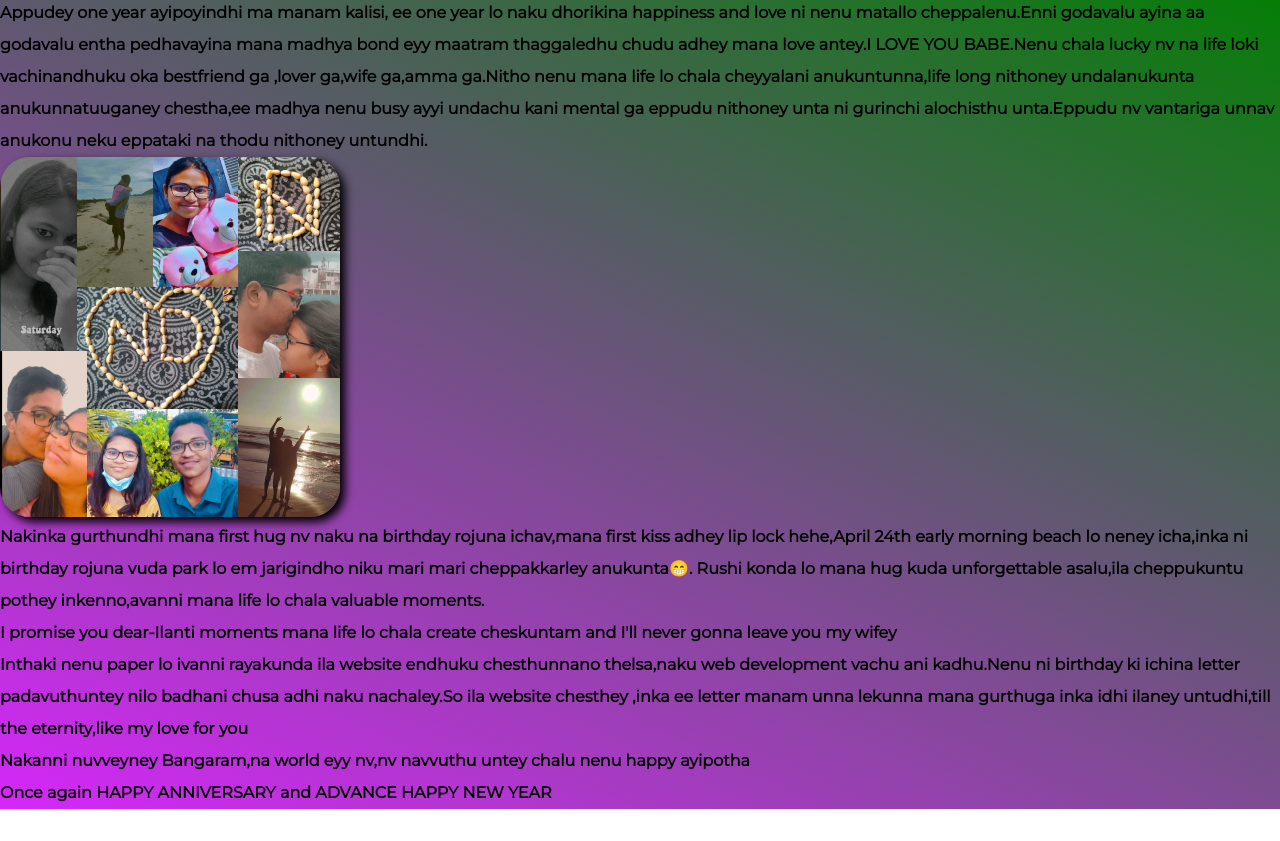
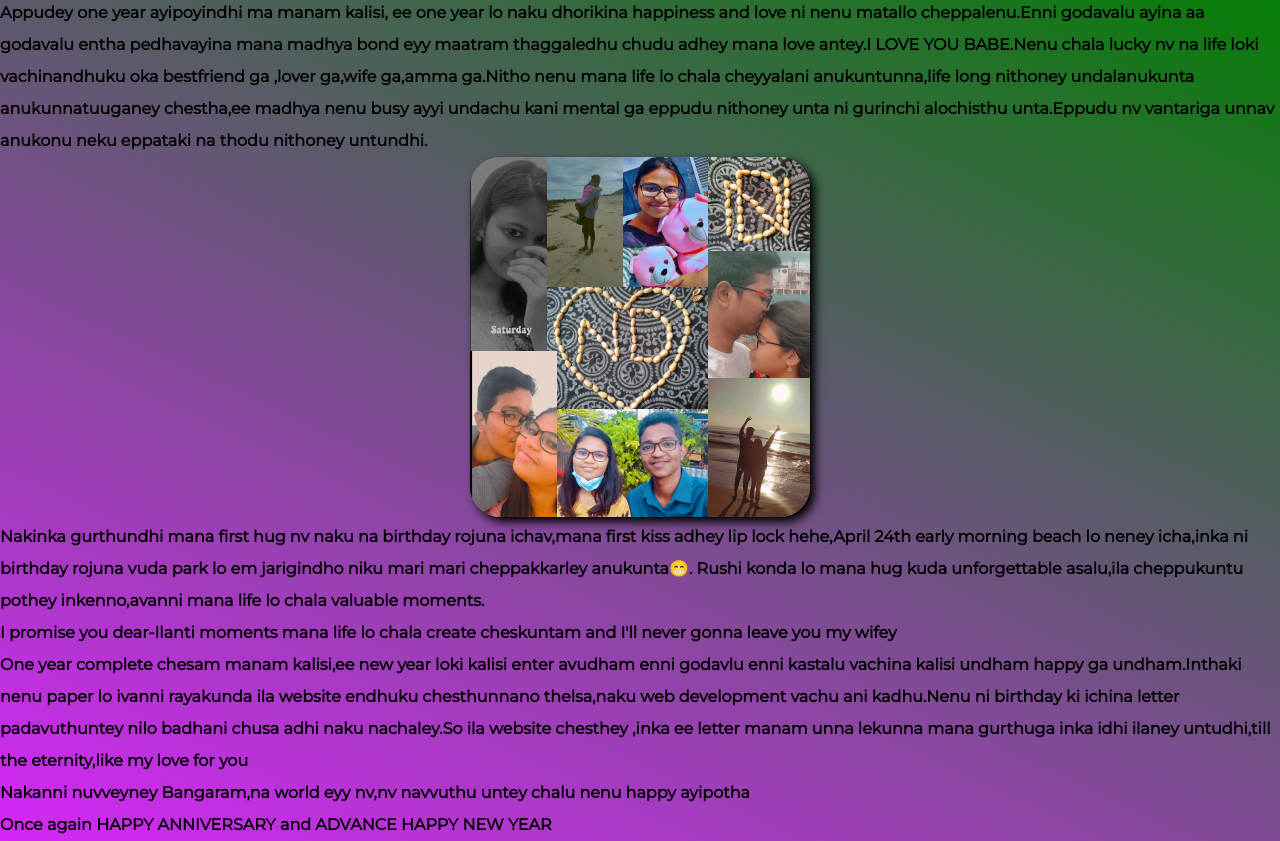
Before and after one commit to ND-2004/saranghae, a plain HTML site: page index.html in a window 1280 px wide. Shown: the part 41-882 px from the top of the page. Before the commit the page ends 850 px from the top, so only its background shows below. Drawn offline with Linux system fonts and the light colour scheme.

Commit message:
Update index.html

```diff
--- a/index.html
+++ b/index.html
@@ -19,12 +19,15 @@
     antey.I LOVE YOU BABE.Nenu chala lucky nv na life loki vachinandhuku oka bestfriend ga
     ,lover ga,wife ga,amma ga.Nitho nenu mana life lo chala cheyyalani anukuntunna,life long nithoney undalanukunta anukunnatuuganey chestha,ee madhya nenu busy ayyi undachu
    kani mental ga eppudu nithoney unta ni gurinchi alochisthu unta.Eppudu nv vantariga unnav anukonu neku eppataki na thodu nithoney untundhi.</p>
+   <div class="im">
    <img src="image.png">
+
+   </div>
    <p>Nakinka gurthundhi mana first hug nv naku na birthday rojuna ichav,mana first kiss adhey lip lock hehe,April 24th early morning beach lo neney icha,inka ni birthday rojuna vuda park lo em jarigindho niku mari mari cheppakkarley anukunta😁.
     Rushi konda lo mana hug kuda unforgettable asalu,ila cheppukuntu pothey inkenno,avanni mana life lo chala valuable moments.</p>
    <p> I promise you dear-Ilanti moments mana life lo chala create cheskuntam and I'll never gonna leave you my wifey
    </p>
-   <p>Inthaki nenu paper lo ivanni rayakunda ila website endhuku chesthunnano thelsa,naku web development vachu ani kadhu.Nenu ni birthday ki ichina letter padavuthuntey nilo badhani
+   <p>One year complete chesam manam kalisi,ee new year loki kalisi enter avudham enni godavlu enni kastalu vachina kalisi undham happy ga undham.Inthaki nenu paper lo ivanni rayakunda ila website endhuku chesthunnano thelsa,naku web development vachu ani kadhu.Nenu ni birthday ki ichina letter padavuthuntey nilo badhani
    chusa adhi naku nachaley.So ila website chesthey ,inka ee letter manam unna lekunna mana gurthuga inka idhi ilaney untudhi,till the eternity,like my love for you</p>
    <p>Nakanni nuvveyney Bangaram,na world eyy nv,nv navvuthu untey chalu nenu happy ayipotha</p>
    <p class="marriage">Once again <span class="love">HAPPY ANNIVERSARY<span></span> and ADVANCE HAPPY NEW YEAR</p>
```
